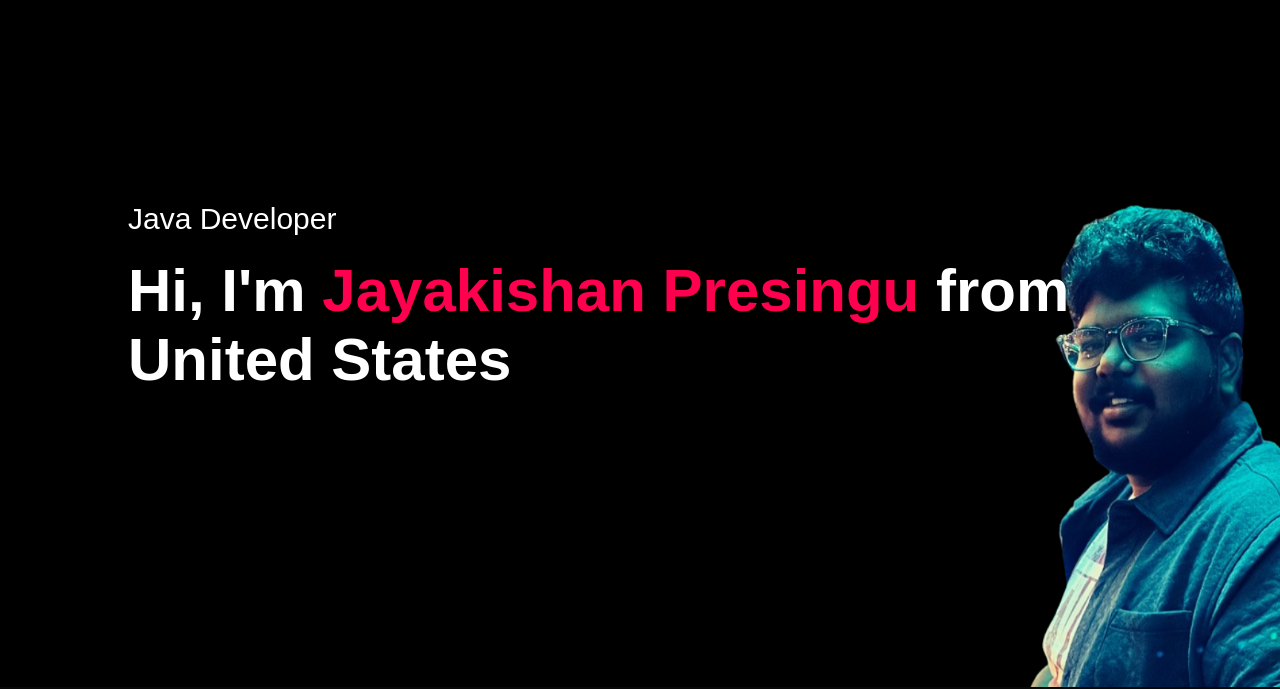
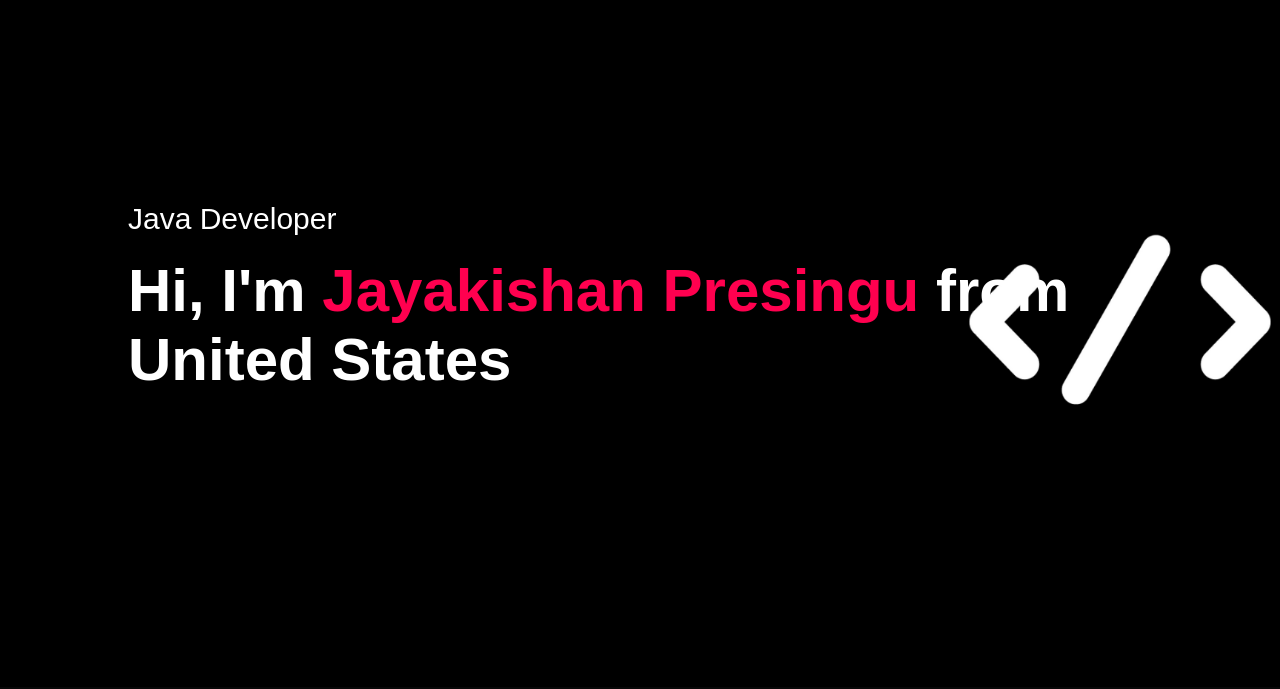
Before and after one commit to Jaykishan97/jaykishan97.github.io, a plain HTML site: page java3/index.html in a window 1280 px wide. Shown: the part 113-802 px from the top of the page. Drawn offline with Linux system fonts and the light colour scheme.

Commit message:
Computer background changed

```diff
--- a/java3/style.css
+++ b/java3/style.css
@@ -17,7 +17,7 @@ body {
 #header {
   width: 100%;
   height: 100vh;
-  background-image: url(images/background.png);
+  background-image: url(images/Code_background.png);
   background-size: cover;
   background-position: center;
 }
```
Also changed, not shown: java3/images/Code_background.png (added), 2 other files.
